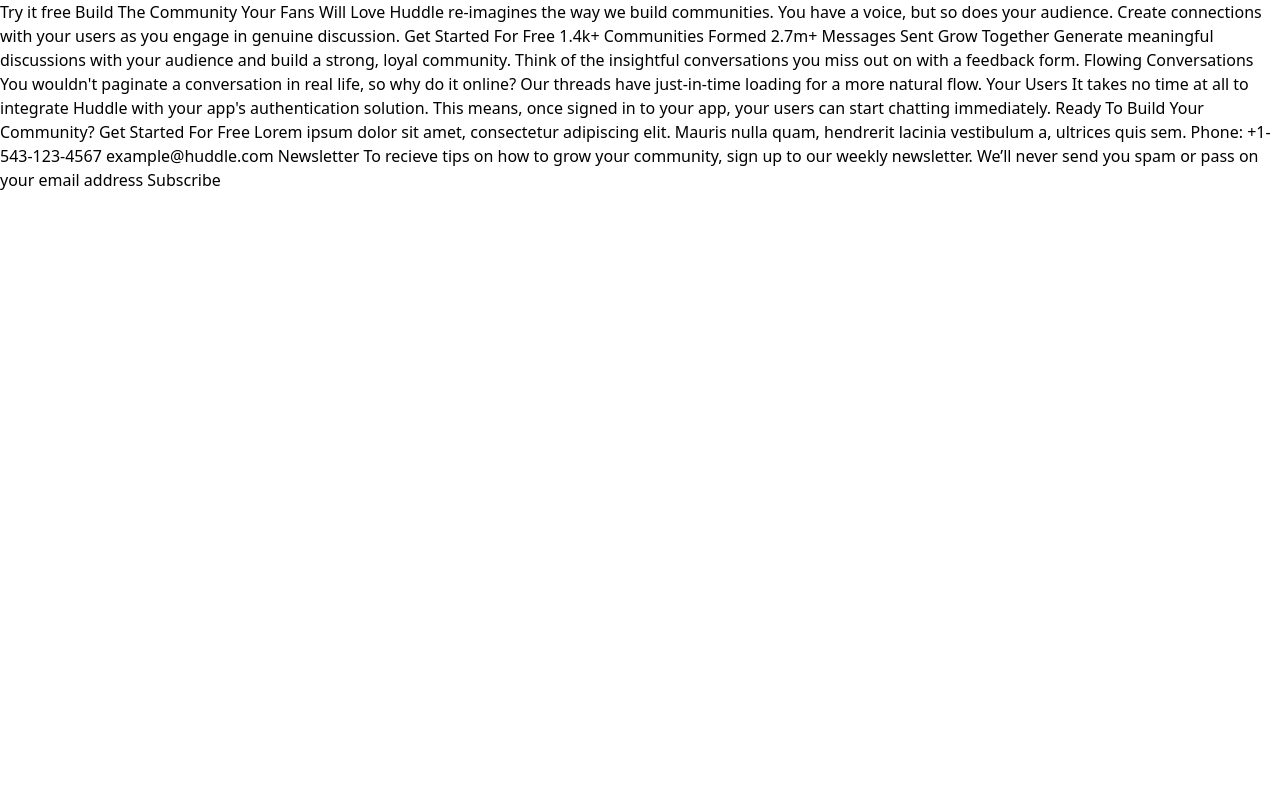
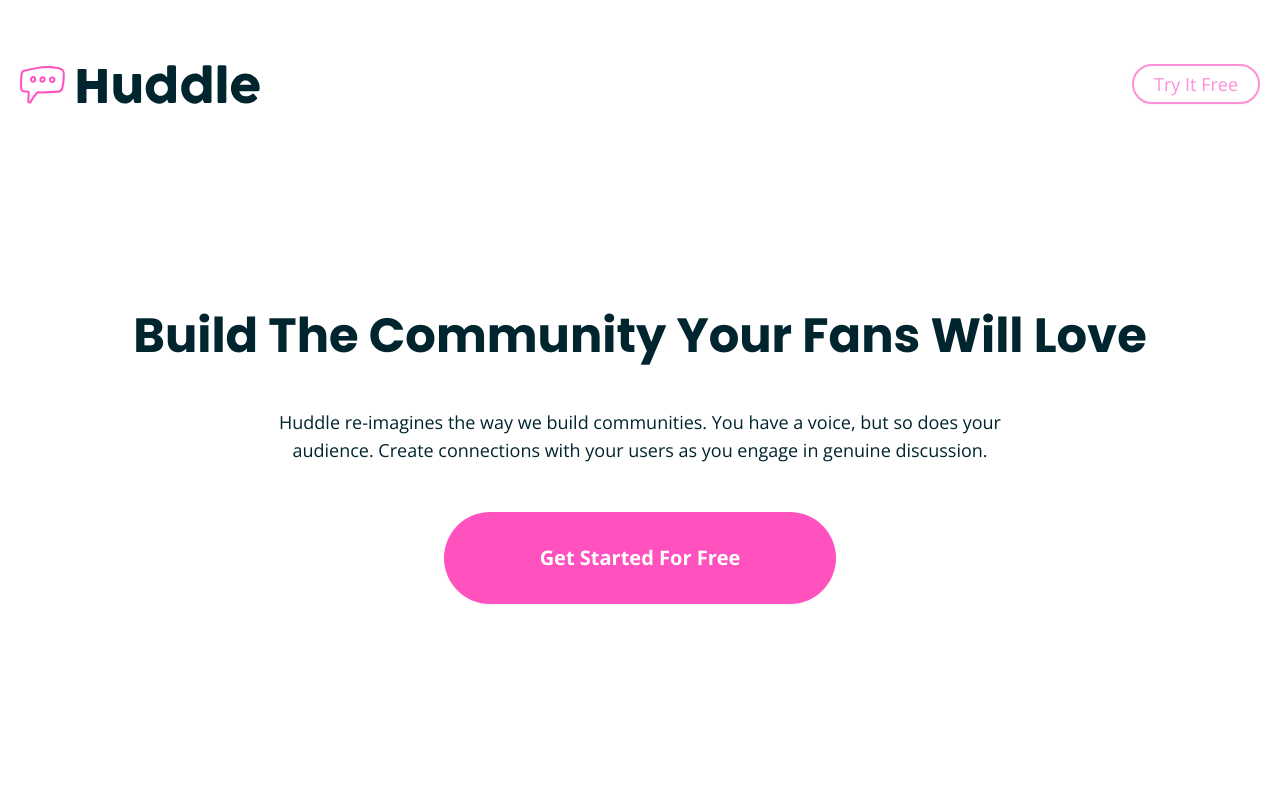
Before and after one commit to xStephx/huddle-landing-page-with-curved-sections-challenge, a plain HTML site: page index.html in a window 1280 px wide. Shown: the top 800 px of the page. Drawn offline with nearby package versions, Linux system fonts and the light colour scheme.

Commit message:
added nav and hero section

```diff
--- a/index.html
+++ b/index.html
@@ -18,15 +18,35 @@
   <title>Frontend Mentor | Huddle landing page with curved sections</title>
 </head>
 
-<body>
-  Try it free
+<body class="font-Body">
+  <header class="container mx-auto my-auto flex flex-wrap items-center justify-center py-6 md:py-16 px-5">
+    <nav class="navigation flex flex-wrap items-center justify-between w-full pb-8 md:pb-16">
+      <div class="logo-huddle">
+        <a href="#">
+          <img src="assets/images/logo.svg" alt="Huddle Logo" class="w-28 md:w-auto">
+        </a>
+      </div>
+      <div class="nav-button">
+        <button class="capitalize border-2 border-CustomLightPink rounded-full py-0.5 md:py-1 px-2 md:px-5 text-CustomLightPink font-normal text-md md:text-lg shadow-sm hover:shadow-CustomLightPink hover:opacity-80 ease-in-out duration-500 hover:bg-transparent">
+          <a href="#" class="block w-full h-full">
+            Try it free
+          </a>
+        </button>
+      </div>
+    </nav>
+    <section class="hero py-8 md:py-36 text-center">
+      <h1 class="font-Headings font-bold text-2xl md:text-5xl text-CustomVeryDarkCyan">Build The Community Your Fans Will Love</h1>
+      <p class="text-sm md:text-lg text-CustomVeryDarkCyan py-10 md:py-12 lg:px-56 ">
+        Huddle re-imagines the way we build communities. You have a voice, but so does
+        your audience. Create connections with your users as you engage in genuine discussion.
+      </p>
+      <button class="font-bold bg-CustomPink text-white text-sm md:text-xl rounded-full px-8 md:px-24 py-4 md:py-8 shadow-sm hover:shadow-CustomLightPink hover:opacity-80 ease-in-out duration-500"><a href="#">Get Started For Free</a></button>
+    </section>
+  </header>
 
-  Build The Community Your Fans Will Love
 
-  Huddle re-imagines the way we build communities. You have a voice, but so does
-  your audience. Create connections with your users as you engage in genuine discussion.
 
-  Get Started For Free
+
 
   1.4k+
   Communities Formed
```
